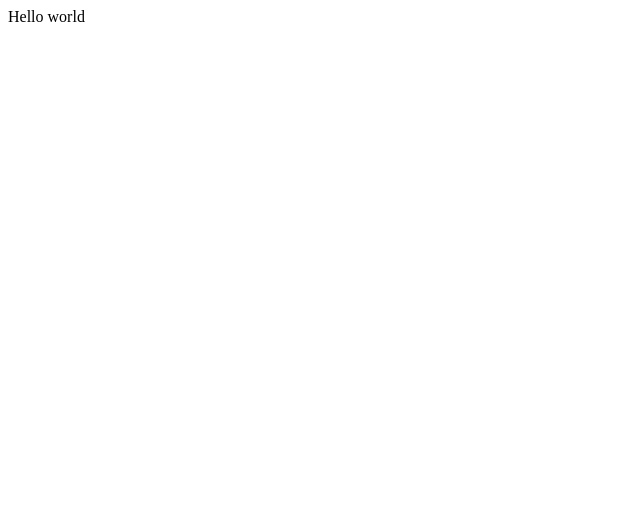
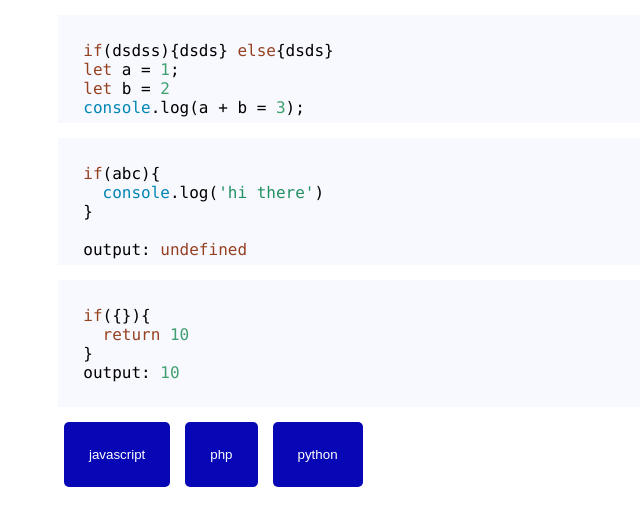
Before and after one commit to sasha4ox/TrueFalser, a React (Create React App) app: page / in a window 1280 px wide. Shown: the top 526 px of the page, without its empty margins (0-640 px from the left). Built offline with nearby package versions, Linux system fonts and the light colour scheme.

Commit message:
added SyntaxHighlighter for try it

```diff
--- a/package.json
+++ b/package.json
@@ -12,6 +12,7 @@
     "react-dom": "^16.13.1",
     "react-redux": "^7.2.0",
     "react-scripts": "3.4.1",
+    "react-syntax-highlighter": "^12.2.1",
     "redux": "^4.0.5",
     "redux-thunk": "^2.3.0"
   },
--- a/src/App.js
+++ b/src/App.js
@@ -1,12 +1,67 @@
-import React from "react";
+import React, { useState, useCallback } from "react";
 import { useDispatch } from "react-redux";
 import { clickOnText } from "./actions/click";
+import SyntaxHighlighter from "react-syntax-highlighter";
+import { docco } from "react-syntax-highlighter/dist/esm/styles/hljs";
 function App() {
+  const codeString = `
+  if(dsdss){dsds} else{dsds}
+  let a = 1;
+  let b = 2
+  console.log(a + b = 3);`;
+  const codeString2 = `
+  if(abc){
+    console.log('hi there')
+  }
+
+  output: undefined`;
+  const codeString3 = `
+  if({}){
+    return 10
+  }
+  output: 10
+ `;
   const dispatch = useDispatch();
-  const clickMe = () => {
-    dispatch(clickOnText());
-  };
-  return <div onClick={clickMe}>Hello world</div>;
+  const [codeLanguages, setCodeLanguages] = useState("javascript");
+  const changeCodeLanguages = useCallback((event) => {
+    setCodeLanguages(event.target.name);
+  });
+  return (
+    <div>
+      <SyntaxHighlighter
+        language={codeLanguages}
+        style={docco}
+        customStyle={{ width: "90%", margin: "15px auto" }}
+      >
+        {codeString}
+      </SyntaxHighlighter>
+      <SyntaxHighlighter
+        language={codeLanguages}
+        style={docco}
+        customStyle={{ width: "90%", margin: "15px auto" }}
+      >
+        {codeString2}
+      </SyntaxHighlighter>
+      <SyntaxHighlighter
+        language={codeLanguages}
+        style={docco}
+        customStyle={{ width: "90%", margin: "15px auto" }}
+      >
+        {codeString3}
+      </SyntaxHighlighter>
+      <div className="wrapper-forButton">
+        <button name="javascript" onClick={changeCodeLanguages}>
+          javascript
+        </button>
+        <button name="php" onClick={changeCodeLanguages}>
+          php
+        </button>
+        <button name="python" onClick={changeCodeLanguages}>
+          python
+        </button>
+      </div>
+    </div>
+  );
 }
 
 export default App;
--- a/src/index.css
+++ b/src/index.css
@@ -1,13 +1,28 @@
 body {
-  margin: 0;
-  font-family: -apple-system, BlinkMacSystemFont, 'Segoe UI', 'Roboto', 'Oxygen',
-    'Ubuntu', 'Cantarell', 'Fira Sans', 'Droid Sans', 'Helvetica Neue',
+  margin: 0px;
+  padding: 0px;
+  font-family: -apple-system, BlinkMacSystemFont, "Segoe UI", "Roboto", "Oxygen",
+    "Ubuntu", "Cantarell", "Fira Sans", "Droid Sans", "Helvetica Neue",
     sans-serif;
   -webkit-font-smoothing: antialiased;
   -moz-osx-font-smoothing: grayscale;
 }
 
 code {
-  font-family: source-code-pro, Menlo, Monaco, Consolas, 'Courier New',
+  font-family: source-code-pro, Menlo, Monaco, Consolas, "Courier New",
     monospace;
 }
+.wrapper-forButton {
+  width: 90%;
+  margin: 0 auto;
+  display: flex;
+}
+.wrapper-forButton button {
+  padding: 25px;
+  outline: none;
+  border: none;
+  border-radius: 5px;
+  color: white;
+  background-color: rgb(7, 7, 182);
+  margin-right: 15px;
+}
--- a/src/index.js
+++ b/src/index.js
@@ -1,6 +1,7 @@
 import React from "react";
 import ReactDOM from "react-dom";
 import App from "./App";
+import css from "./index.css";
 import { Provider } from "react-redux";
 import { createStore, applyMiddleware } from "redux";
 import { composeWithDevTools } from "redux-devtools-extension";
```
Also changed, not shown: 1 other file (tests, documents, lock files or other folders).
